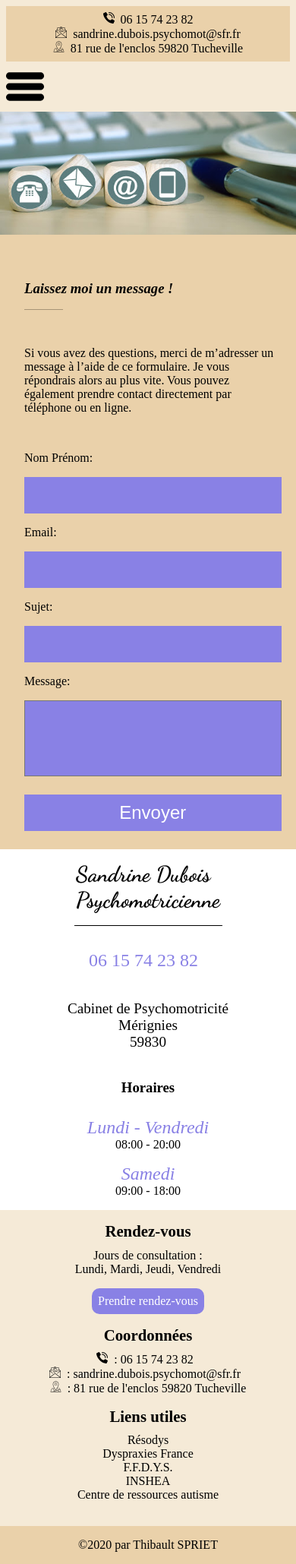
After one commit to thibaultspriet/sandrine-psychomot, a Django app: page /contact/ in a window 390 px wide. The commit adds this page. Shown: the whole page at 76% size. Run offline with Django 3.2, Linux system fonts and the light colour scheme; style sheets or scripts are compiled from the project's sources.

Commit message:
Contact layout responsive

```diff
--- /dev/null
+++ b/psychomot/main/forms.py
@@ -0,0 +1,7 @@
+from django import forms
+
+class ContactForm(forms.Form):
+    nom_prenom = forms.CharField(label='Nom Prénom',max_length=100)
+    email = forms.EmailField()
+    sujet = forms.CharField(max_length=100)
+    message = forms.CharField(widget=forms.Textarea)
--- /dev/null
+++ b/psychomot/main/static/main/css/contact.css
@@ -0,0 +1,191 @@
+/* Global variables */
+/* Desktop first */
+/* Header */
+.cover-container {
+  width: 100%;
+  background-color: #EAD1AA;
+}
+
+.cover-container img {
+  width: 100%;
+}
+
+/* Main */
+main {
+  display: -webkit-box;
+  display: -ms-flexbox;
+  display: flex;
+}
+
+.main-content {
+  width: 80%;
+  background-color: #EAD1AA;
+  padding-left: 2em;
+  padding-right: 20%;
+}
+
+.main-content h3 {
+  margin-top: 3em;
+  font-style: italic;
+}
+
+.main-content .hs {
+  width: 15%;
+  height: 1px;
+  margin-top: 1em;
+  background-color: #a79477;
+}
+
+.main-content p {
+  margin-top: 3em;
+  margin-bottom: 2em;
+  width: 60%;
+}
+
+form {
+  display: -webkit-box;
+  display: -ms-flexbox;
+  display: flex;
+  -webkit-box-orient: vertical;
+  -webkit-box-direction: normal;
+      -ms-flex-direction: column;
+          flex-direction: column;
+}
+
+form label {
+  margin: 1em 0;
+}
+
+form input {
+  border: none;
+  height: 2em;
+  font-size: 1.5em;
+  background-color: #8981E5;
+  color: white;
+  outline: none;
+}
+
+form textarea {
+  background-color: #8981E5;
+  color: white;
+  resize: none;
+  font-size: 1.5em;
+}
+
+form input[type="submit"] {
+  margin: 1em 0;
+  -webkit-transition: all .3s ease;
+  transition: all .3s ease;
+}
+
+form input[type="submit"]:hover {
+  background-color: rgba(137, 129, 229, 0.315);
+  color: black;
+  -webkit-transform: scale(1.1);
+          transform: scale(1.1);
+}
+
+/* Aside */
+aside {
+  width: 20%;
+  display: -webkit-box;
+  display: -ms-flexbox;
+  display: flex;
+  -webkit-box-orient: vertical;
+  -webkit-box-direction: normal;
+      -ms-flex-direction: column;
+          flex-direction: column;
+  -webkit-box-pack: center;
+      -ms-flex-pack: center;
+          justify-content: center;
+  -webkit-box-align: center;
+      -ms-flex-align: center;
+          align-items: center;
+}
+
+aside h1 {
+  font-family: 'Dancing';
+  font-size: 2em;
+}
+
+aside .hs {
+  width: 50%;
+  height: 1px;
+  margin-top: 1em;
+  margin-bottom: 2em;
+  background-color: black;
+}
+
+aside .tel {
+  font-size: 1.5em;
+}
+
+aside .adresse {
+  margin-top: 2em;
+  text-align: center;
+  font-size: 1.2em;
+  margin-bottom: 2em;
+}
+
+aside .horaires {
+  text-align: center;
+}
+
+aside .horaires h3 {
+  margin-bottom: 1.5em;
+}
+
+aside .horaires p {
+  margin-bottom: 1em;
+}
+
+aside span {
+  font-style: italic;
+  font-size: 1.5em;
+}
+
+.secondary {
+  color: #8981E5;
+}
+
+/* Responsive */
+@media only screen and (max-width: 1100px) {
+  aside {
+    width: 40%;
+  }
+}
+
+@media only screen and (max-width: 960px) {
+  .main-content {
+    width: 60%;
+    padding-right: 5%;
+  }
+}
+
+@media only screen and (max-width: 550px) {
+  .main-content p {
+    width: 100%;
+  }
+  aside h1 {
+    font-size: 1.8em;
+  }
+}
+
+@media only screen and (max-width: 500px) {
+  main {
+    -webkit-box-orient: vertical;
+    -webkit-box-direction: normal;
+        -ms-flex-direction: column;
+            flex-direction: column;
+  }
+  aside, .main-content {
+    width: 100%;
+  }
+  aside {
+    margin-top: 1em;
+  }
+  textarea {
+    height: 100px;
+  }
+}
+/*# sourceMappingURL=contact.css.map */
--- /dev/null
+++ b/psychomot/main/static/main/css/contact.scss
@@ -0,0 +1,166 @@
+/* Global variables */
+$primary : #EAD1AA;
+$primary-background : rgba(227, 197, 148, 0.37);
+$secondary : #8981E5;
+$secondary-hover : rgba(137, 129, 229, 0.315);
+
+
+/* Desktop first */
+
+/* Header */
+.cover-container{
+    width: 100%;
+    background-color: $primary;
+    img{
+        width: 100%;
+    }
+}
+
+/* Main */
+main{
+    display: flex;
+}
+
+.main-content{
+    width: 80%;
+    background-color: $primary;
+    padding-left: 2em;
+    padding-right: 20%;
+    h3{
+        margin-top: 3em;
+        font-style: italic;
+    }
+    .hs{
+        width: 15%;
+        height: 1px;
+        margin-top: 1em;
+        background-color: rgb(167, 148, 119) ;
+    }
+    p{
+        margin-top: 3em;
+        margin-bottom: 2em;
+        width: 60%;
+    }
+}
+
+form{
+    display: flex;
+    flex-direction: column;
+    label{
+        margin: 1em 0;
+    }
+    input{
+        border: none;
+        height: 2em;
+        font-size: 1.5em;
+        background-color: $secondary;
+        color: white;
+        outline: none;
+    }
+    textarea{
+        background-color: $secondary;
+        color: white;
+        resize: none;
+        font-size: 1.5em;
+    }
+    input[type="submit"]{
+        margin: 1em 0;
+        transition: all .3s ease;
+        &:hover{
+            background-color: $secondary-hover;
+            color: black;
+            transform: scale(1.1);
+        }
+    }
+}
+
+
+/* Aside */
+aside{
+    width: 20%;
+    display: flex;
+    flex-direction: column;
+    justify-content: center;
+    align-items: center;
+
+    h1{
+        font-family: 'Dancing';
+        font-size: 2em;
+    }
+    .hs{
+        width: 50%;
+        height: 1px;
+        margin-top: 1em;
+        margin-bottom: 2em;
+        background-color: black;
+    }
+    .tel{
+        font-size: 1.5em;
+    }
+    .adresse{
+        margin-top: 2em;
+        text-align: center;
+        font-size: 1.2em;
+        margin-bottom: 2em;
+    }
+    .horaires{
+        text-align: center;
+        h3{
+            margin-bottom: 1.5em;
+        }
+        p{
+            margin-bottom: 1em;
+        }
+    }
+    span{
+        font-style: italic;
+        font-size: 1.5em;
+    }
+}
+
+.secondary{
+    color: $secondary;
+}
+
+/* Responsive */
+
+// 1000px augmenter la largeur du aside
+@media only screen and (max-width:1100px){
+    aside{
+        width: 40%;
+    }
+}
+
+//960px augmenter largeur aside - diminuer padding de main content
+@media only screen and (max-width:960px){
+    .main-content{
+        width: 60%;
+        padding-right: 5%;
+    }
+}
+
+//550px augmenter largeur paragraphe
+@media only screen and (max-width:550px){
+    .main-content p{
+        width: 100%;
+    }
+    aside h1{
+        font-size: 1.8em;
+    }
+}
+
+// Téléphone
+@media only screen and (max-width:500px){
+    main{
+        flex-direction: column;
+    }
+    aside,.main-content{
+        width: 100%;
+    }
+    aside{
+        margin-top: 1em;
+    }
+    textarea{
+        height: 100px;
+    }
+}
--- a/psychomot/main/templates/main/base.html
+++ b/psychomot/main/templates/main/base.html
@@ -12,7 +12,7 @@
         @font-face{
         font-family: 'Dancing';
         src: url('{% static "font/Dancing_Script/DancingScript-VariableFont_wght.ttf" %}');
-}
+        }
     </style>
     <link href="https://fonts.googleapis.com/css2?family=Poppins:wght@200&display=swap" rel="stylesheet">
 </head>
--- /dev/null
+++ b/psychomot/main/templates/main/contact.html
@@ -0,0 +1,50 @@
+{% extends 'main/base.html' %}
+{% load static %}
+
+
+{% block head %}
+    <link rel="stylesheet" href="{% static 'main/css/contact.css' %}">
+{% endblock head %}
+
+{% block content %}
+
+    <header class=cover-container>
+        <img src="{% static 'main/img/contact-cover.jpg' %}" alt="contact" class="cover">
+    </header>
+
+    <main>
+        <div class="main-content">
+            <h3>Laissez moi un message !</h3>
+            <div class="hs"></div>
+            <p>
+                Si vous avez des questions, merci de m’adresser un message à l’aide de ce formulaire. Je vous répondrais alors au plus vite. Vous pouvez également prendre contact directement par téléphone ou en ligne.
+            </p>
+            <form action="{% url 'contact' %}" method="POST">
+                {% csrf_token %}
+                {{form}}
+                <input type="submit" value="Envoyer">
+            </form>
+        </div>
+        <aside class="infos">
+            <h1>
+                Sandrine Dubois <br> Psychomotricienne
+            </h1>
+            <div class="hs"></div>
+            <p><a class="tel secondary" href="tel:0615742382">06 15 74 23 82</a></p>
+            <div class="adresse">
+                <p>
+                    Cabinet de Psychomotricité <br> Mérignies <br> 59830
+                </p>
+            </div>
+            <div class="horaires">
+                <h3>Horaires</h3>
+                <p><span class="secondary">Lundi - Vendredi</span> <br> 08:00 - 20:00</p>
+                <p><span class="secondary">Samedi</span> <br> 09:00 - 18:00</p>
+            </div>
+        </aside>
+    </main>
+
+{% endblock content %}
+
+{% block script %}
+{% endblock script %}
--- a/psychomot/main/urls.py
+++ b/psychomot/main/urls.py
@@ -2,5 +2,6 @@ from django.urls import path
 from . import views
 
 urlpatterns = [
-    path('',views.index,name='index')
+    path('',views.index,name='index'),
+    path('contact/',views.contact,name="contact")
 ]
--- a/psychomot/main/views.py
+++ b/psychomot/main/views.py
@@ -1,4 +1,27 @@
 from django.shortcuts import render
+from django.core.mail import send_mail
+
+from .forms import ContactForm
 
 def index(request):
     return render(request,'main/index.html')
+
+def contact(request):
+    # Si le formulaire a été soumis
+    if request.method == 'POST':
+        form = ContactForm(request.POST)
+        if form.is_valid():
+            # Envoyer le mail
+            sujet = form.cleaned_data['sujet']
+            message = form.cleaned_data['message']
+            email_sender = form.cleaned_data['email']
+            nom_prenom = form.cleaned_data["nom_prenom"]
+
+            recipients = ["thibaultspriet@hotmail.fr"]
+            send_mail(sujet,message,email_sender,recipients)
+
+    # Afficher la page
+    else:
+        form = ContactForm()
+
+    return render(request,'main/contact.html',{'form':form})
```
Also changed, not shown: psychomot/main/static/main/img/contact-cover.jpg (added), 1 other file.
